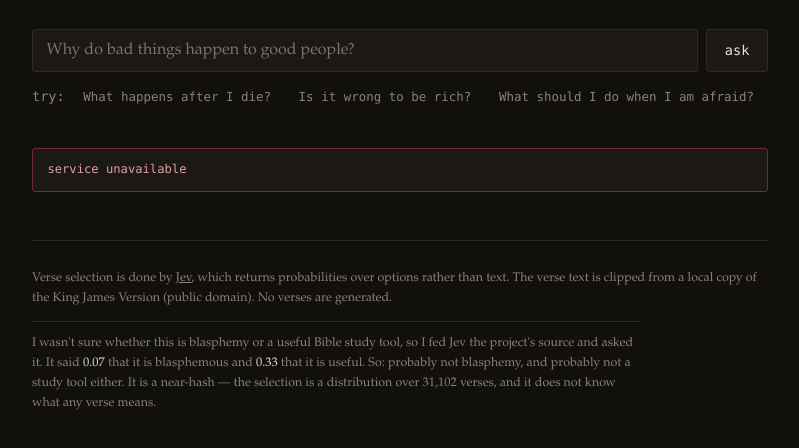
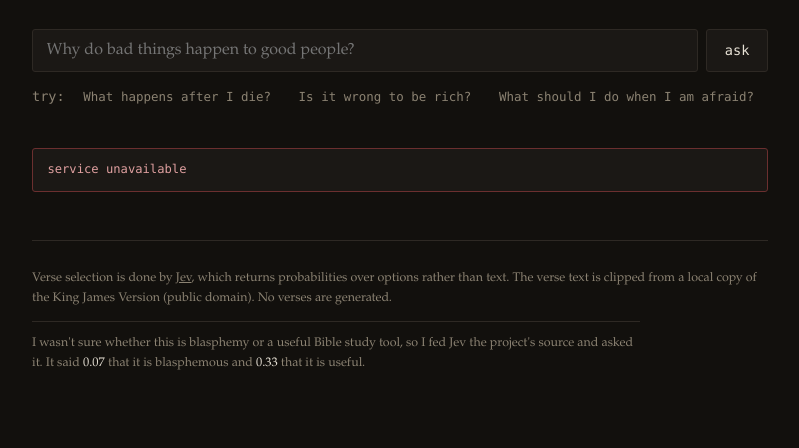
Before and after one commit to mccartykim/keyed_james_bible, a website: page web/index.html in a window 1280 px wide. Shown: the part 146-594 px from the top of the page, without its empty margins (240-1039 px from the left). Drawn offline with Linux system fonts and the light colour scheme; no server answers.

Commit message:
Trim the self-assessment copy and ignore scratch dirs
The verdict reads better as two numbers and a one-line conclusion than as the
longer explanation. Also ignores tmp/.

```diff
--- a/web/index.html
+++ b/web/index.html
@@ -59,9 +59,6 @@
       so I fed Jev the project's source and asked it.
       It said <strong>0.07</strong> that it is blasphemous and
       <strong>0.33</strong> that it is useful.
-      So: probably not blasphemy, and probably not a study tool either.
-      It is a near-hash — the selection is a distribution over 31,102 verses,
-      and it does not know what any verse means.
     </p>
   </footer>
 </main>
```
Also changed, not shown: README.md, 1 other file.
